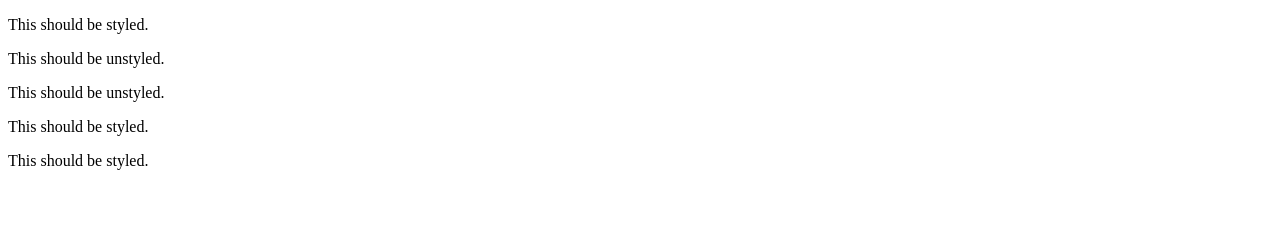
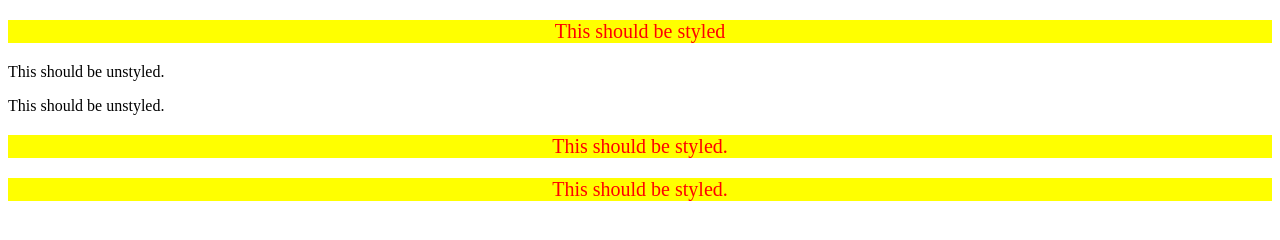
Before and after one commit to KurtRumbaua/odin-css-exercises, a plain HTML site: page 05-descendant-combinator/index.html in a window 1280 px wide. Drawn offline with Linux system fonts and the light colour scheme.

Commit message:
styled 05-descendant-combinator
-learned how to use parent - child selectors thru element type or class

```diff
--- a/05-descendant-combinator/index.html
+++ b/05-descendant-combinator/index.html
@@ -8,11 +8,14 @@
     <link rel="stylesheet" href="style.css">
   </head>
   <body>
+
     <div class="container">
-      <p class="text">This should be styled.</p>
+      <p class="text">This should be styled</p>
     </div>
+
     <p class="text">This should be unstyled.</p>
     <p class="text">This should be unstyled.</p>
+
     <div class="container">
       <p class="text">This should be styled.</p>
       <p class="text">This should be styled.</p>
--- a/05-descendant-combinator/style.css
+++ b/05-descendant-combinator/style.css
@@ -0,0 +1,6 @@
+div p {
+    background-color: yellow;
+    color: red;
+    font-size: 20px;
+    text-align: center;
+}
```
